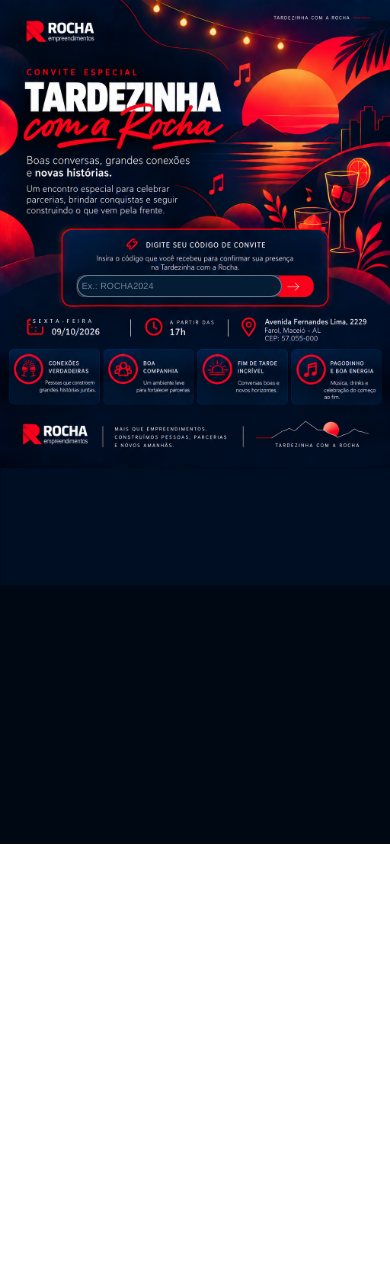
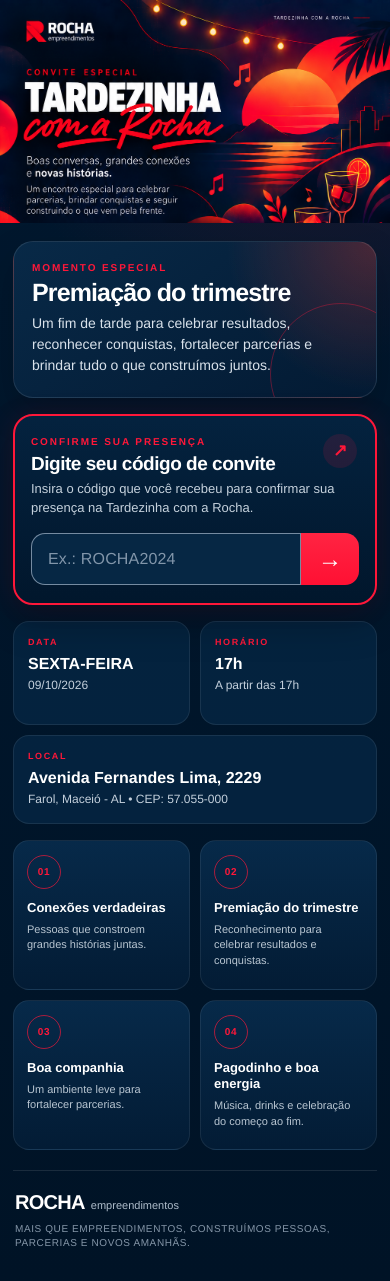
Before and after one commit to diegotbyrro-ui/conviterocha, a Next.js app: page / in a window 390 px wide. Before the commit the page ends 844 px from the top, so only its background shows below. Built offline with nearby package versions, Linux system fonts and the light colour scheme.

Commit message:
feat: redesenha experiencia mobile da Tardezinha

```diff
--- a/app/page.tsx
+++ b/app/page.tsx
@@ -3,14 +3,88 @@
 export default function HomePage() {
   return (
     <main className="dualLayoutPage">
-      <section className="artboard artboardMobile" aria-label="Tardezinha com a Rocha - celular">
-        <img
-          className="artboardImage"
-          src="/tardezinha-mobile-final-20261005.png"
-          alt="Convite Tardezinha com a Rocha para celular"
-        />
-        <div className="formOverlay formOverlayMobile">
-          <InviteRegistrationForm variant="mobile" />
+      <section className="mobileExperience" aria-label="Tardezinha com a Rocha">
+        <div className="mobileHeroFrame">
+          <img
+            className="mobileHeroImage"
+            src="/tardezinha-mobile-hero.png"
+            alt="Tardezinha com a Rocha"
+          />
+        </div>
+
+        <div className="mobileContent">
+          <section className="mobileAwardCard">
+            <span className="mobileAwardEyebrow">MOMENTO ESPECIAL</span>
+            <h2>Premiação do trimestre</h2>
+            <p>
+              Um fim de tarde para celebrar resultados, reconhecer conquistas,
+              fortalecer parcerias e brindar tudo o que construímos juntos.
+            </p>
+          </section>
+
+          <section className="mobileInviteCard">
+            <div className="mobileInviteIcon">↗</div>
+            <span className="mobileInviteEyebrow">CONFIRME SUA PRESENÇA</span>
+            <h3>Digite seu código de convite</h3>
+            <p>
+              Insira o código que você recebeu para confirmar sua presença na
+              Tardezinha com a Rocha.
+            </p>
+
+            <InviteRegistrationForm variant="mobile" />
+          </section>
+
+          <section className="mobileEventGrid" aria-label="Informações do evento">
+            <article className="mobileEventCard">
+              <span>DATA</span>
+              <strong>SEXTA-FEIRA</strong>
+              <small>09/10/2026</small>
+            </article>
+
+            <article className="mobileEventCard">
+              <span>HORÁRIO</span>
+              <strong>17h</strong>
+              <small>A partir das 17h</small>
+            </article>
+
+            <article className="mobileEventCard mobileEventCardWide">
+              <span>LOCAL</span>
+              <strong>Avenida Fernandes Lima, 2229</strong>
+              <small>Farol, Maceió - AL • CEP: 57.055-000</small>
+            </article>
+          </section>
+
+          <section className="mobileHighlights" aria-label="Destaques da Tardezinha">
+            <article>
+              <b>01</b>
+              <strong>Conexões verdadeiras</strong>
+              <small>Pessoas que constroem grandes histórias juntas.</small>
+            </article>
+
+            <article>
+              <b>02</b>
+              <strong>Premiação do trimestre</strong>
+              <small>Reconhecimento para celebrar resultados e conquistas.</small>
+            </article>
+
+            <article>
+              <b>03</b>
+              <strong>Boa companhia</strong>
+              <small>Um ambiente leve para fortalecer parcerias.</small>
+            </article>
+
+            <article>
+              <b>04</b>
+              <strong>Pagodinho e boa energia</strong>
+              <small>Música, drinks e celebração do começo ao fim.</small>
+            </article>
+          </section>
+
+          <footer className="mobileFooter">
+            <strong>ROCHA</strong>
+            <span>empreendimentos</span>
+            <p>Mais que empreendimentos, construímos pessoas, parcerias e novos amanhãs.</p>
+          </footer>
         </div>
       </section>
 
--- a/app/tardezinha.css
+++ b/app/tardezinha.css
@@ -1,15 +1,348 @@
 :root{
   --ref-red:#ff1739;
+  --ref-red-2:#ff3b35;
   --ref-navy:#00182f;
+  --ref-navy-2:#031d38;
+  --ref-card:#052844;
+  --ref-text:#ffffff;
+  --ref-soft:#bcc9d6;
 }
 
 *{box-sizing:border-box}
 
 .dualLayoutPage{
-  min-height:100vh;
-  background:#000814;
+  width:100%;
+  margin:0;
   overflow-x:hidden;
+  background:#00182f;
 }
+
+/* =========================================================
+   MOBILE
+   ========================================================= */
+
+.mobileExperience{
+  display:block;
+  width:100%;
+  margin:0;
+  background:
+    radial-gradient(circle at 85% 0%,rgba(255,31,57,.17),transparent 28%),
+    linear-gradient(180deg,#00182f 0%,#001326 100%);
+  color:#fff;
+  font-family:"Helvetica Neue",Arial,sans-serif;
+}
+
+.mobileHeroFrame{
+  position:relative;
+  width:100%;
+  overflow:hidden;
+  background:#00182f;
+  line-height:0;
+}
+
+.mobileHeroImage{
+  display:block;
+  width:100%;
+  height:auto;
+}
+
+.mobileContent{
+  width:100%;
+  margin:0;
+  padding:18px 16px 30px;
+}
+
+.mobileAwardCard{
+  position:relative;
+  overflow:hidden;
+  margin:0 0 16px;
+  padding:20px 18px;
+  border:1px solid rgba(255,255,255,.10);
+  border-radius:20px;
+  background:
+    radial-gradient(circle at 100% 0%,rgba(255,60,47,.27),transparent 38%),
+    linear-gradient(145deg,#082947 0%,#031a33 100%);
+  box-shadow:0 16px 36px rgba(0,0,0,.18);
+}
+
+.mobileAwardCard::after{
+  content:"";
+  position:absolute;
+  right:-36px;
+  bottom:-48px;
+  width:140px;
+  height:140px;
+  border:1px solid rgba(255,23,57,.35);
+  border-radius:50%;
+}
+
+.mobileAwardEyebrow,
+.mobileInviteEyebrow{
+  display:block;
+  margin-bottom:7px;
+  color:var(--ref-red);
+  font-size:10px;
+  font-weight:900;
+  letter-spacing:.19em;
+}
+
+.mobileAwardCard h2{
+  position:relative;
+  z-index:1;
+  margin:0 0 8px;
+  font-size:28px;
+  line-height:1;
+  letter-spacing:-.035em;
+}
+
+.mobileAwardCard p{
+  position:relative;
+  z-index:1;
+  margin:0;
+  max-width:34rem;
+  color:#d9e2eb;
+  font-size:14px;
+  line-height:1.52;
+}
+
+.mobileInviteCard{
+  position:relative;
+  margin:0 0 16px;
+  padding:20px 16px 18px;
+  border:2px solid var(--ref-red);
+  border-radius:20px;
+  background:
+    linear-gradient(180deg,rgba(4,35,63,.98),rgba(1,23,44,.98));
+  box-shadow:
+    0 0 28px rgba(255,23,57,.10),
+    0 18px 38px rgba(0,0,0,.23);
+}
+
+.mobileInviteIcon{
+  position:absolute;
+  top:18px;
+  right:18px;
+  display:grid;
+  place-items:center;
+  width:34px;
+  height:34px;
+  border-radius:50%;
+  background:rgba(255,23,57,.12);
+  color:var(--ref-red);
+  font-size:17px;
+  font-weight:900;
+}
+
+.mobileInviteCard h3{
+  margin:0 44px 6px 0;
+  color:#fff;
+  font-size:21px;
+  line-height:1.08;
+  letter-spacing:-.025em;
+}
+
+.mobileInviteCard > p{
+  margin:0 0 15px;
+  padding-right:12px;
+  color:#c5d1dc;
+  font-size:13px;
+  line-height:1.45;
+}
+
+/* Form mobile: deixa de ser overlay e passa a ser um campo real grande */
+.mobileInviteCard .referenceCodeControl.isMobile{
+  position:relative;
+  left:auto;
+  top:auto;
+  width:100%;
+  height:52px;
+  margin:0;
+}
+
+.mobileInviteCard .referenceCodeInput{
+  position:absolute;
+  left:0;
+  top:0;
+  width:calc(100% - 58px);
+  height:52px;
+  padding:0 16px;
+  border:1px solid rgba(196,213,229,.58);
+  border-radius:14px 0 0 14px;
+  outline:none;
+  background:#062744;
+  color:#fff;
+  box-shadow:none;
+  font-family:"Helvetica Neue",Arial,sans-serif;
+  font-size:16px;
+  font-weight:500;
+  letter-spacing:.01em;
+}
+
+.mobileInviteCard .referenceCodeInput::placeholder{
+  color:#8296aa;
+  opacity:1;
+}
+
+.mobileInviteCard .referenceCodeInput:focus{
+  border-color:#fff;
+  box-shadow:0 0 0 2px rgba(255,255,255,.08);
+}
+
+.mobileInviteCard .referenceArrowButton{
+  position:absolute;
+  right:0;
+  top:0;
+  width:58px;
+  height:52px;
+  border:0;
+  border-radius:0 14px 14px 0;
+  background:linear-gradient(180deg,#ff2442,#ff1033);
+  color:#fff;
+  cursor:pointer;
+}
+
+.mobileInviteCard .referenceArrowButton span{
+  display:block;
+  color:#fff;
+  font-size:24px;
+  line-height:1;
+}
+
+.mobileInviteCard .referenceArrowButton:disabled{
+  opacity:.7;
+  cursor:wait;
+}
+
+.mobileInviteCard .referenceInlineError{
+  position:absolute;
+  left:0;
+  right:0;
+  top:58px;
+  color:#ff9eaa;
+  text-align:left;
+  font-size:11px;
+  font-weight:700;
+}
+
+.mobileEventGrid{
+  display:grid;
+  grid-template-columns:1fr 1fr;
+  gap:10px;
+  margin:0 0 16px;
+}
+
+.mobileEventCard{
+  min-height:104px;
+  padding:15px 14px;
+  border:1px solid rgba(255,255,255,.08);
+  border-radius:16px;
+  background:rgba(5,38,68,.82);
+}
+
+.mobileEventCardWide{
+  grid-column:1 / -1;
+  min-height:auto;
+}
+
+.mobileEventCard span{
+  display:block;
+  margin-bottom:8px;
+  color:var(--ref-red);
+  font-size:9px;
+  font-weight:900;
+  letter-spacing:.18em;
+}
+
+.mobileEventCard strong{
+  display:block;
+  margin-bottom:4px;
+  color:#fff;
+  font-size:16px;
+  line-height:1.15;
+}
+
+.mobileEventCard small{
+  display:block;
+  color:#c4d0dc;
+  font-size:12px;
+  line-height:1.4;
+}
+
+.mobileHighlights{
+  display:grid;
+  grid-template-columns:1fr 1fr;
+  gap:10px;
+  margin:0;
+}
+
+.mobileHighlights article{
+  min-height:140px;
+  padding:14px 13px;
+  border:1px solid rgba(255,255,255,.075);
+  border-radius:16px;
+  background:
+    linear-gradient(180deg,rgba(7,43,75,.96),rgba(3,29,54,.96));
+}
+
+.mobileHighlights b{
+  display:grid;
+  place-items:center;
+  width:34px;
+  height:34px;
+  margin-bottom:11px;
+  border:1px solid rgba(255,23,57,.65);
+  border-radius:50%;
+  color:var(--ref-red);
+  font-size:10px;
+  letter-spacing:.08em;
+}
+
+.mobileHighlights strong{
+  display:block;
+  margin-bottom:6px;
+  color:#fff;
+  font-size:13px;
+  line-height:1.25;
+}
+
+.mobileHighlights small{
+  display:block;
+  color:#b8c5d1;
+  font-size:11px;
+  line-height:1.38;
+}
+
+.mobileFooter{
+  margin:20px 0 0;
+  padding:20px 2px 0;
+  border-top:1px solid rgba(255,255,255,.10);
+}
+
+.mobileFooter strong{
+  display:inline-block;
+  margin-right:6px;
+  color:#fff;
+  font-size:20px;
+  letter-spacing:-.035em;
+}
+
+.mobileFooter span{
+  color:#aebdcb;
+  font-size:11px;
+}
+
+.mobileFooter p{
+  margin:8px 0 0;
+  color:#8597a9;
+  font-size:10px;
+  line-height:1.45;
+  letter-spacing:.06em;
+  text-transform:uppercase;
+}
+
+/* =========================================================
+   DESKTOP / TABLET — mantém o layout aprovado
+   ========================================================= */
 
 .artboard{
   position:relative;
@@ -35,11 +368,6 @@
   z-index:10;
 }
 
-.artboardMobile{
-  width:min(100vw,1024px);
-  aspect-ratio:1024 / 1536;
-}
-
 .artboardDesktop{
   display:none;
 }
@@ -48,18 +376,10 @@
   position:absolute;
 }
 
-.referenceCodeControl.isMobile{
-  left:19.63%;
-  top:46.94%;
-  width:61%;
-  height:3.78%;
-}
-
-/* AJUSTE FINAL DESKTOP */
 .referenceCodeControl.isDesktop{
   left:28.05%;
   top:65.35%;
-  width:44.00%;
+  width:44%;
   height:5.53%;
 }
 
@@ -81,8 +401,9 @@
   letter-spacing:.01em;
 }
 
-.isMobile .referenceCodeInput{font-size:clamp(9px,1.55vw,16px)}
-.isDesktop .referenceCodeInput{font-size:clamp(12px,0.95vw,17px)}
+.isDesktop .referenceCodeInput{
+  font-size:clamp(12px,.95vw,17px);
+}
 
 .referenceCodeInput::placeholder{
   color:#718197;
@@ -109,7 +430,6 @@
 }
 
 .referenceArrowButton span{display:none}
-.referenceArrowButton:disabled{cursor:wait}
 
 .referenceInlineError{
   position:absolute;
@@ -123,8 +443,13 @@
   text-shadow:0 1px 2px rgba(0,0,0,.65);
 }
 
-.isMobile .referenceInlineError{font-size:clamp(7px,.9vw,11px)}
-.isDesktop .referenceInlineError{font-size:clamp(9px,.75vw,12px)}
+.isDesktop .referenceInlineError{
+  font-size:clamp(9px,.75vw,12px);
+}
+
+/* =========================================================
+   MODAL DE CONFIRMAÇÃO
+   ========================================================= */
 
 .registrationOverlay{
   position:fixed;
@@ -168,6 +493,7 @@
 }
 
 .registrationHead{padding-right:48px;margin-bottom:24px}
+
 .registrationHead span,
 .registrationSuccess>span{
   display:block;
@@ -176,15 +502,26 @@
   font-weight:900;
   letter-spacing:.20em;
 }
-.registrationHead strong{display:block;margin-top:8px;font-size:26px;line-height:1.15}
-.registrationHead small{display:block;margin-top:4px;color:#b9c6d2}
+
+.registrationHead strong{
+  display:block;
+  margin-top:8px;
+  font-size:26px;
+  line-height:1.15;
+}
+
+.registrationHead small{
+  display:block;
+  margin-top:4px;
+  color:#b9c6d2;
+}
 
 .registrationCard form label{
   display:block;
   margin-bottom:16px;
   color:#dbe5ed;
   font-size:11px;
-  font-weight:700
+  font-weight:700;
 }
 
 .registrationCard input,
@@ -206,11 +543,16 @@
 .registrationCard input:focus,
 .registrationCard select:focus{
   border-color:var(--ref-red);
-  box-shadow:0 0 0 2px rgba(255,23,57,.10)
+  box-shadow:0 0 0 2px rgba(255,23,57,.10);
 }
 
 .registrationCard select option{color:#111}
-.registrationCard .twoCols{display:grid;grid-template-columns:1fr 1fr;gap:14px}
+
+.registrationCard .twoCols{
+  display:grid;
+  grid-template-columns:1fr 1fr;
+  gap:14px;
+}
 
 .registrationCard .consent{
   display:flex!important;
@@ -218,7 +560,7 @@
   align-items:flex-start;
   color:#b8c5d0!important;
   font-weight:400!important;
-  line-height:1.4
+  line-height:1.4;
 }
 
 .registrationCard .consent input{
@@ -226,7 +568,7 @@
   height:16px!important;
   margin:1px 0 0!important;
   flex:0 0 auto;
-  accent-color:var(--ref-red)
+  accent-color:var(--ref-red);
 }
 
 .registrationSubmit,
@@ -241,11 +583,19 @@
   font-weight:900;
   letter-spacing:.08em;
   text-transform:uppercase;
-  cursor:pointer
+  cursor:pointer;
 }
 
-.registrationSubmit:disabled{opacity:.65;cursor:wait}
-.registrationError{margin:0 0 14px;color:#ff98a4;font-size:12px}
+.registrationSubmit:disabled{
+  opacity:.65;
+  cursor:wait;
+}
+
+.registrationError{
+  margin:0 0 14px;
+  color:#ff98a4;
+  font-size:12px;
+}
 
 .hpField{
   position:absolute!important;
@@ -254,7 +604,7 @@
   height:1px!important;
   overflow:hidden!important;
   opacity:0!important;
-  pointer-events:none!important
+  pointer-events:none!important;
 }
 
 .registrationSuccess{text-align:center}
@@ -268,32 +618,28 @@
   border-radius:50%;
   background:var(--ref-red);
   font-size:30px;
-  font-weight:900
+  font-weight:900;
 }
 
 .registrationSuccess h3{
   margin:12px 0;
   font-size:32px;
-  line-height:1.05
+  line-height:1.05;
 }
 
 .registrationSuccess p{
   color:#c4d0da;
-  margin:0 0 24px
+  margin:0 0 24px;
 }
 
-@media (max-width:899px){
-  .artboardMobile{display:block}
-  .artboardDesktop{display:none}
-}
+/* =========================================================
+   BREAKPOINTS
+   ========================================================= */
 
 @media (min-width:900px){
-  .dualLayoutPage{
-    padding:0;
-    background:#00182f;
+  .mobileExperience{
+    display:none;
   }
-
-  .artboardMobile{display:none}
 
   .artboardDesktop{
     display:block;
@@ -306,10 +652,51 @@
   }
 }
 
+@media (max-width:899px){
+  .artboardDesktop{
+    display:none;
+  }
+}
+
 @media (max-width:620px){
-  .registrationOverlay{padding:12px}
-  .registrationCard{padding:26px 18px 20px;border-radius:18px}
-  .registrationCard .twoCols{grid-template-columns:1fr;gap:0}
-  .registrationHead strong{font-size:22px}
-  .registrationSuccess h3{font-size:26px}
+  .registrationOverlay{
+    padding:12px;
+  }
+
+  .registrationCard{
+    padding:26px 18px 20px;
+    border-radius:18px;
+  }
+
+  .registrationCard .twoCols{
+    grid-template-columns:1fr;
+    gap:0;
+  }
+
+  .registrationHead strong{
+    font-size:22px;
+  }
+
+  .registrationSuccess h3{
+    font-size:26px;
+  }
 }
+
+@media (max-width:390px){
+  .mobileContent{
+    padding-left:13px;
+    padding-right:13px;
+  }
+
+  .mobileAwardCard h2{
+    font-size:25px;
+  }
+
+  .mobileInviteCard h3{
+    font-size:19px;
+  }
+
+  .mobileHighlights article{
+    min-height:150px;
+  }
+}
```
Also changed, not shown: public/tardezinha-mobile-hero.png (added).
